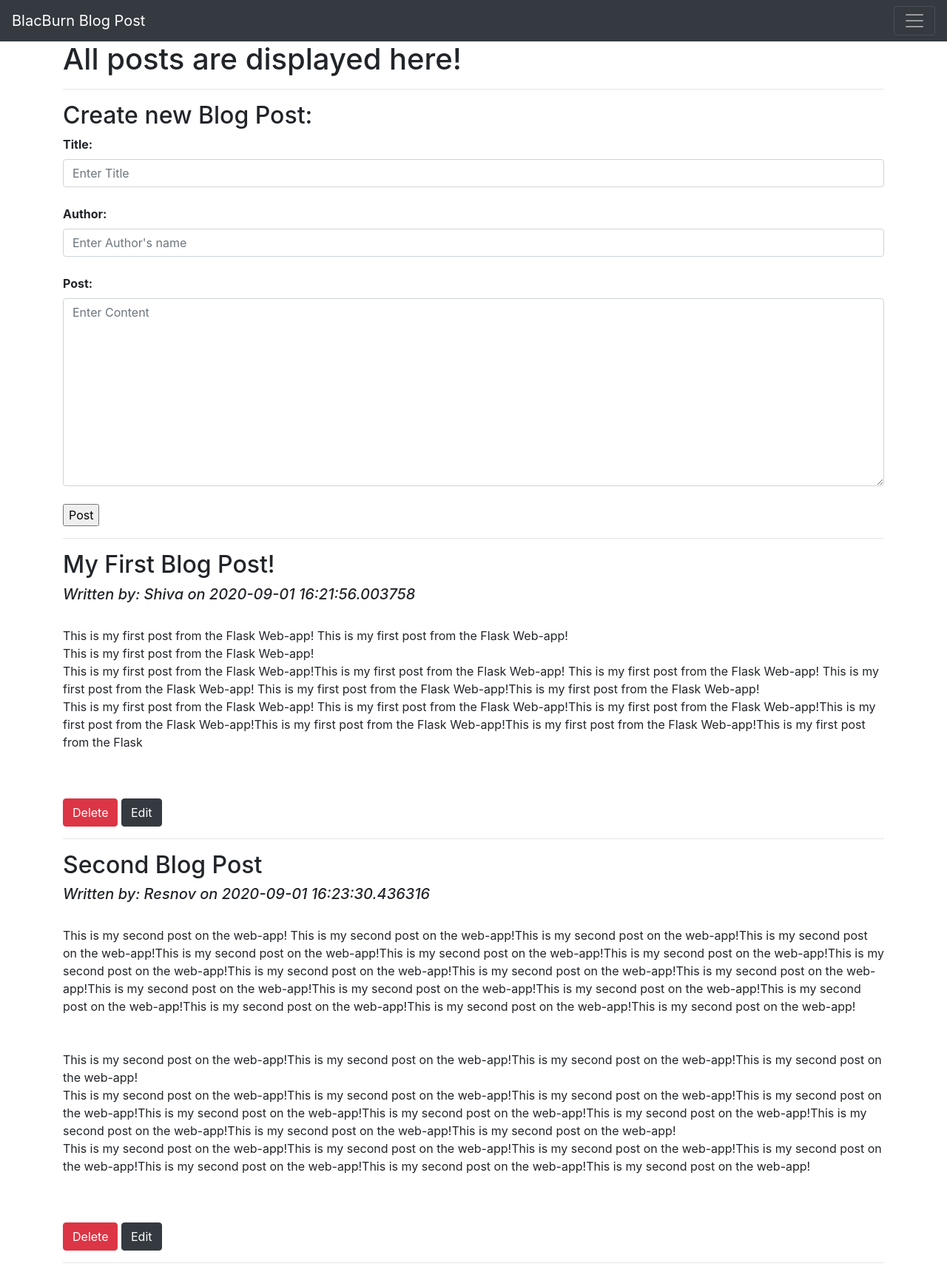
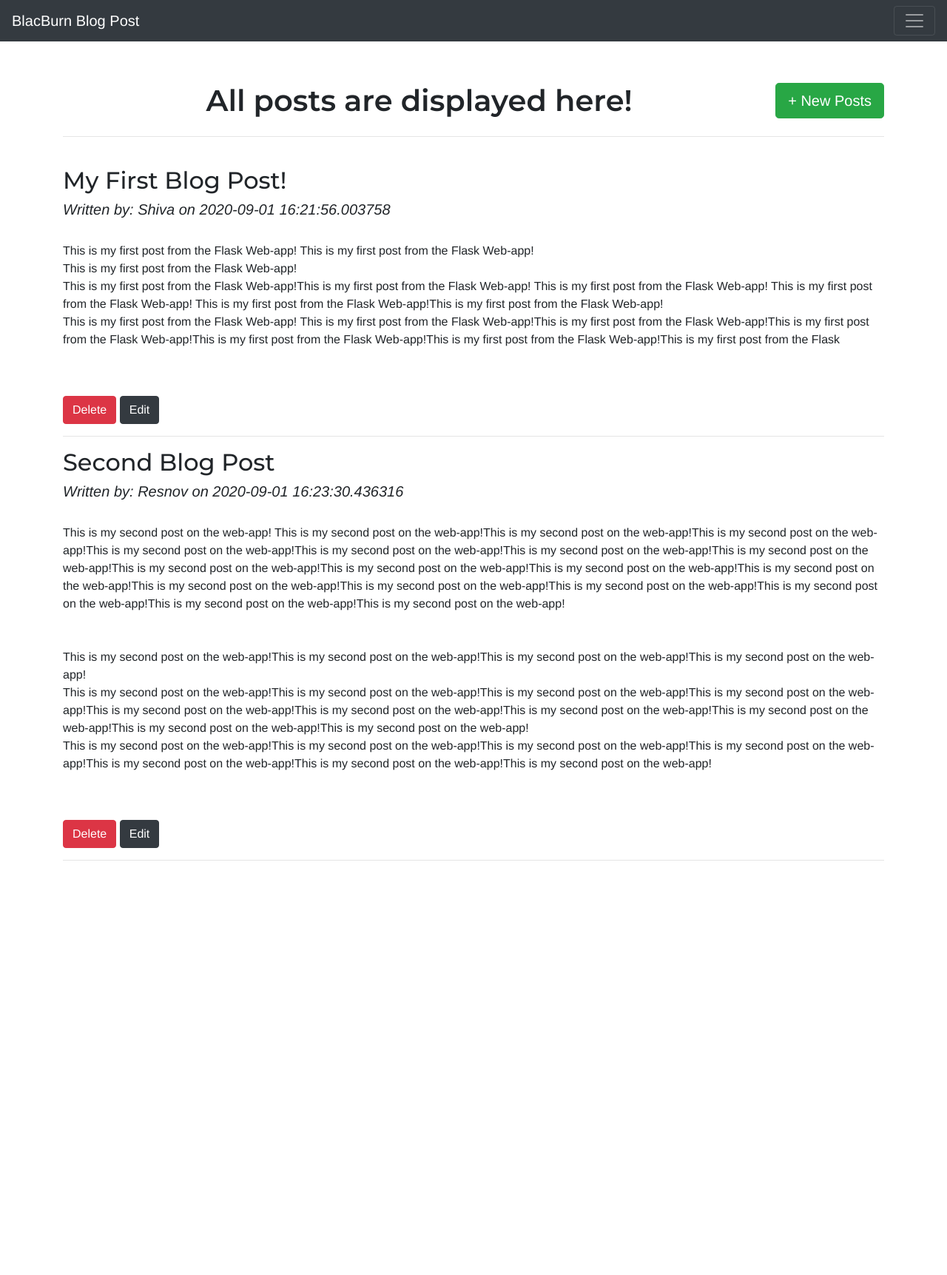
Before and after one commit to shiva-adith/flask-blogsite, a Flask app: page /posts in a window 1280 px wide. Shown: the whole page at 74% size. After the commit the page ends 1163 px from the top, so only its background shows below. Run offline with Flask 2, Linux system fonts and the light colour scheme; data comes from the database, SQL or seed files in the repository; both versions use the stored data as it was after the commit; some libraries are stand-ins or nearby versions.

Commit message:
Update CSS styles and link Google fonts

```diff
--- a/static/css/main.css
+++ b/static/css/main.css
@@ -3,5 +3,21 @@ body {
 }
 
 h1, h2, h3 {
-    color: black;
+    font-family: 'Montserrat', sans-serif;
 }
+
+.header-div {
+    text-align: center;
+    margin-top: 5%;
+}
+
+.posts-heading {
+    display: inline-block;
+    font-family: 'Montserrat', sans-serif;
+    font-size: 2.5rem;
+    font-weight: 600;
+}
+
+.new-post {
+    float: right;
+}
--- a/templates/base.html
+++ b/templates/base.html
@@ -5,6 +5,12 @@
     <title>Home</title>
     {# Bootstrap stylesheet link #}
     <link rel="stylesheet" href="https://stackpath.bootstrapcdn.com/bootstrap/4.5.2/css/bootstrap.min.css" integrity="sha384-JcKb8q3iqJ61gNV9KGb8thSsNjpSL0n8PARn9HuZOnIxN0hoP+VmmDGMN5t9UJ0Z" crossorigin="anonymous">
+
+    <!-- Google Fonts -->
+    <link href="https://fonts.googleapis.com/css2?family=Montserrat:wght@100;300;400;500;600;700;800;900&family=Ubuntu:wght@300;400;500;700&display=swap" rel="stylesheet">
+
+    <link rel="stylesheet" href="{{ url_for('static', filename='css/main.css') }}">
+
 
     {# the href can be specified using the file location, ie. /static/css/main.css
        but using the Jinja method is moere robust here#}
--- a/templates/posts.html
+++ b/templates/posts.html
@@ -5,25 +5,12 @@
 {% endblock %}
 
 {% block body %}
-<h1>All posts are displayed here!</h1>
-
+    <div class="header-div">
+        <h1 class="posts-heading">All posts are displayed here!</h1>
+        <a class="new-post btn btn-success btn-lg" href="/posts/new">+ New Posts</a>
+    </div>
     <hr>
-    <h2>Create new Blog Post: </h2>
-    <form action="posts" method="POST">
-        <label for="title"><strong>Title: </strong></label>
-        <input class="form-control" type="text" name="title" id="title" placeholder="Enter Title" aria-label="Enter Title">
-        <br>
-        <label for="author"><strong>Author: </strong></label>
-        <input class="form-control" type="text" name="author" id="author" placeholder="Enter Author's name" aria-label="Enter Author's name">
-        <br>
-        <label for="content"><strong>Post: </strong></label>
-        <textarea class="form-control" name="content" id="content" placeholder="Enter Content" aria-label="Enter Content" rows="10"></textarea>
-        <br>
-        <input type="submit" value="Post">
-    </form>
-    <hr>
-
-
+    <br>
     {% for post in posts %}
         <h2>{{ post.title }}</h2>
 
```
Also changed, not shown: posts.db.
